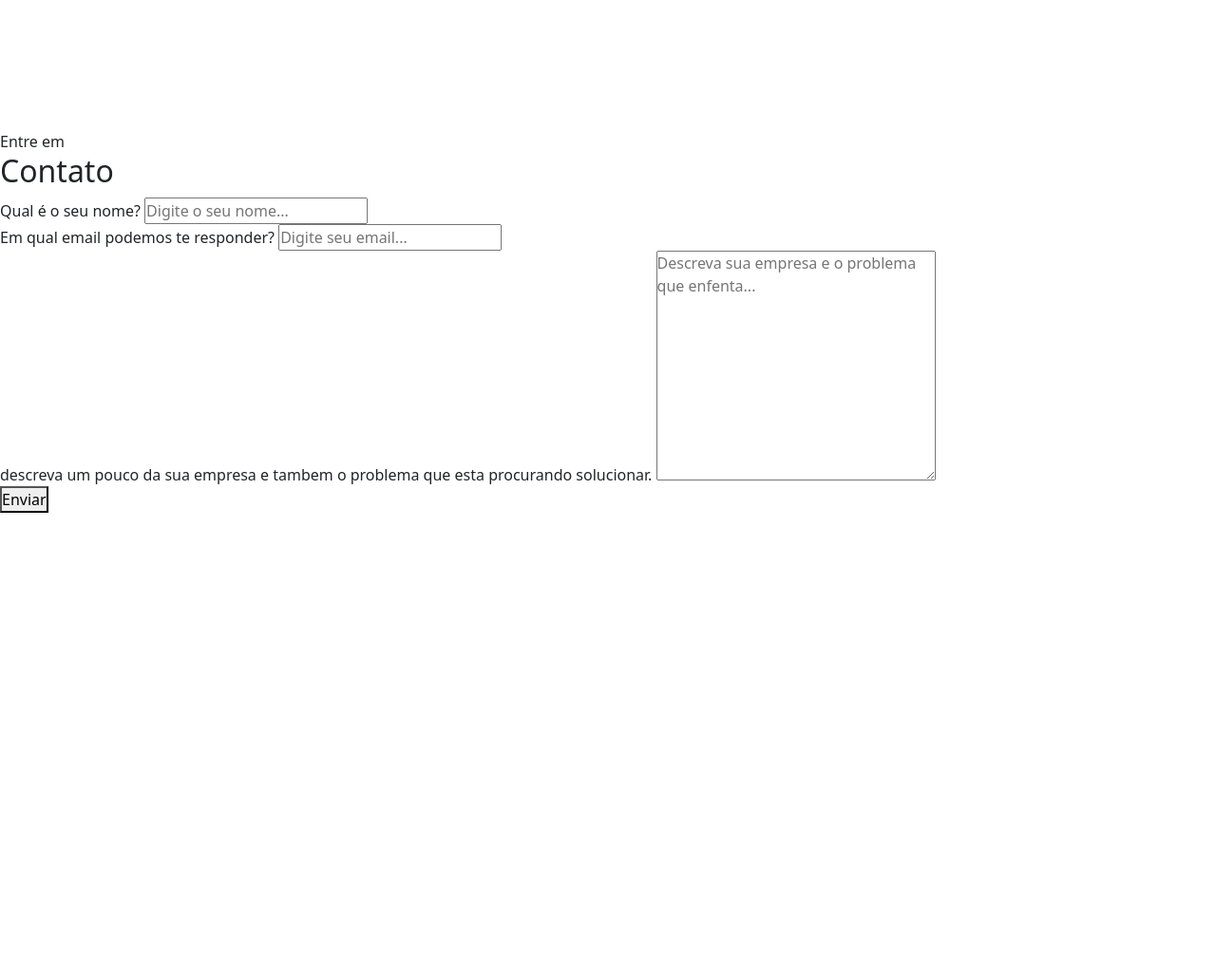
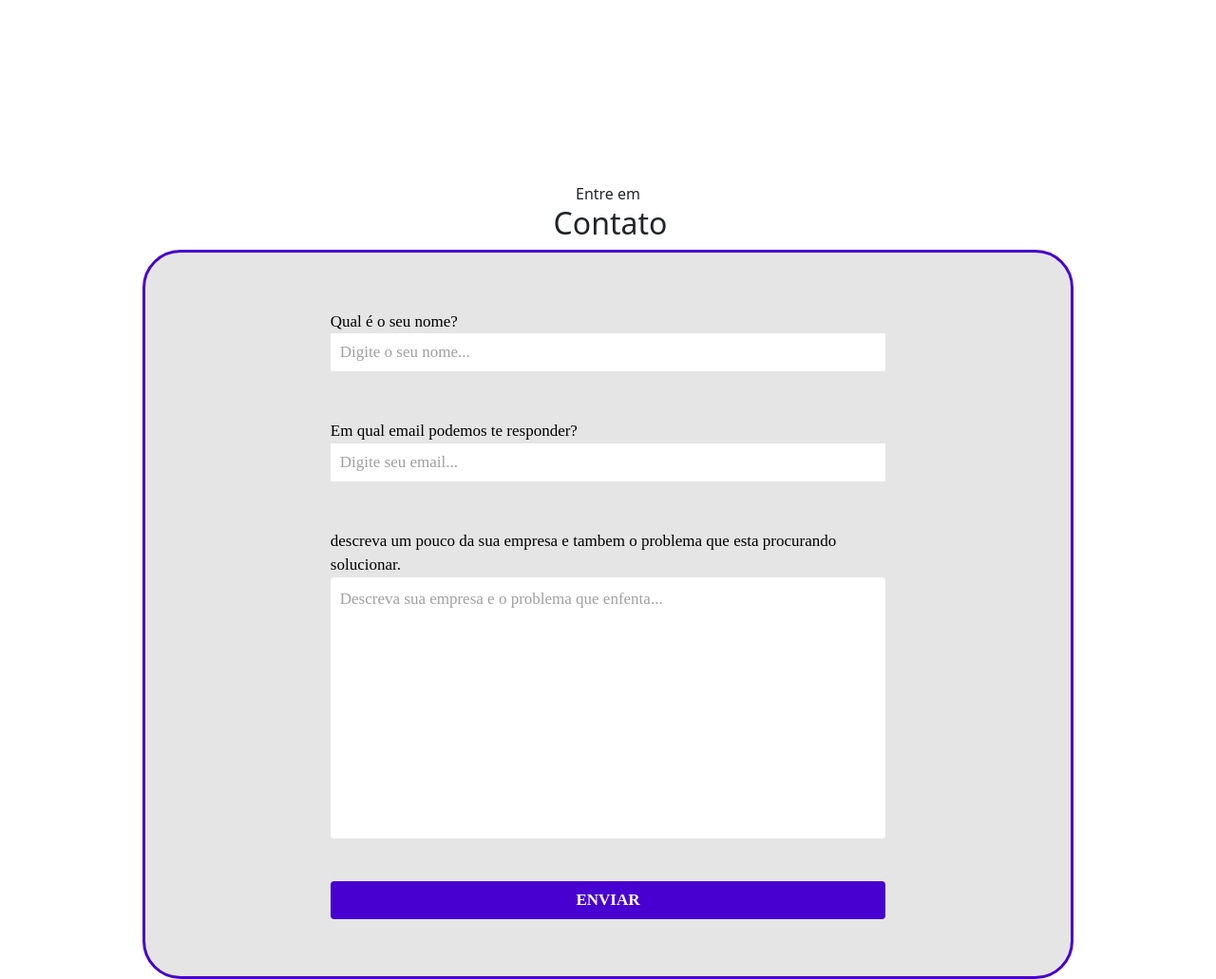
Before and after one commit to GabrielMoscolini/PixelV, a plain HTML site: page index.html in a window 1280 px wide. Shown: the part 3160-4191 px from the top of the page at 95% size. Before the commit the page ends 3700 px from the top, so only its background shows below. Drawn offline with nearby package versions, Linux system fonts and the light colour scheme; a web font is replaced by a local one.

Commit message:
Formulario finalizado

```diff
--- a/style.css
+++ b/style.css
@@ -276,3 +276,133 @@ servicos .card p {
     max-width: 1170px;
     width: 90%;
 }
+
+/* ------------------------contato-------------------------- */
+
+#contato{
+    text-align: center;
+    padding-bottom: 100px;
+    margin-bottom: 100px;
+}
+
+#contato .titulo {
+    justify-content: center;
+    margin-bottom: 55px;
+}
+
+#contato h2{
+    margin-left: 5px;
+}
+
+#contato form{
+    width: 90%;
+    max-width: 980px;
+
+    margin: 0 auto;
+    padding: 60px 0;
+
+    display: flex;
+    flex-direction: column;
+    align-items: center;
+
+    border-radius: 40px;
+    background-color: var(--contato);
+    border: solid 3px var(--roxo-pixelV);
+
+    color: var(--preto);
+    font-family: "Recursive", sans-linear;
+    font-size: 17px;
+}
+
+.campo{
+    width: 60%;
+
+    text-align: left;
+
+    display: flex;
+    flex-direction: column;justify-content: space-between;
+
+    margin-bottom: 50px;
+}
+
+.campo-descricao{
+    width: 60%;
+
+    text-align: left;
+
+    display: flex;
+    flex-direction: column;
+justify-content: space-between;
+
+margin-bottom: 30px;
+}
+
+.campo input{
+    height: 40px;
+
+    color: var(--preto);
+    background-color: var(--branco);
+
+    border: none;
+    border-radius: ;
+
+    text-indent: 10px;
+
+    outline: none;
+}
+
+.campo-descricao textarea{
+    color: var(--preto);
+    background-color: var(--branco);
+
+    border: none;
+    border-radius: 4px;
+
+    outline: none;
+
+    padding: 10px;
+
+    resize: none;
+}
+
+.campo-lable,
+.campo-descricao textarea{
+    margin-bottom: 15px;
+font-family: "Recursive"sans-linear;
+font-size: 17px;
+}
+
+.campo input::placeholder,
+.campo-descricao textarea::placeholder{
+    color: #A0A0A0;
+}
+
+.campo input:focus,
+.campo-descricao textarea:focus{
+    outline: 2px solid var(--verde-pixelV);
+}
+
+#contato form button{
+    height: 40px;
+    width: 60%;
+
+    background-color: var(--roxo-pixelV);
+color: var(--branco);
+
+border: none;
+border-radius: 4px;
+
+font-size: 17px;
+font-family: "Recursive" sans-linear;
+font-weight: 700;
+
+text-transform: uppercase;
+
+cursor: pointer;
+
+transition: backgroud-color 500ms;
+}
+
+#contato form button:hover{
+    background-color: var(--verde-pixelV);
+}
```
